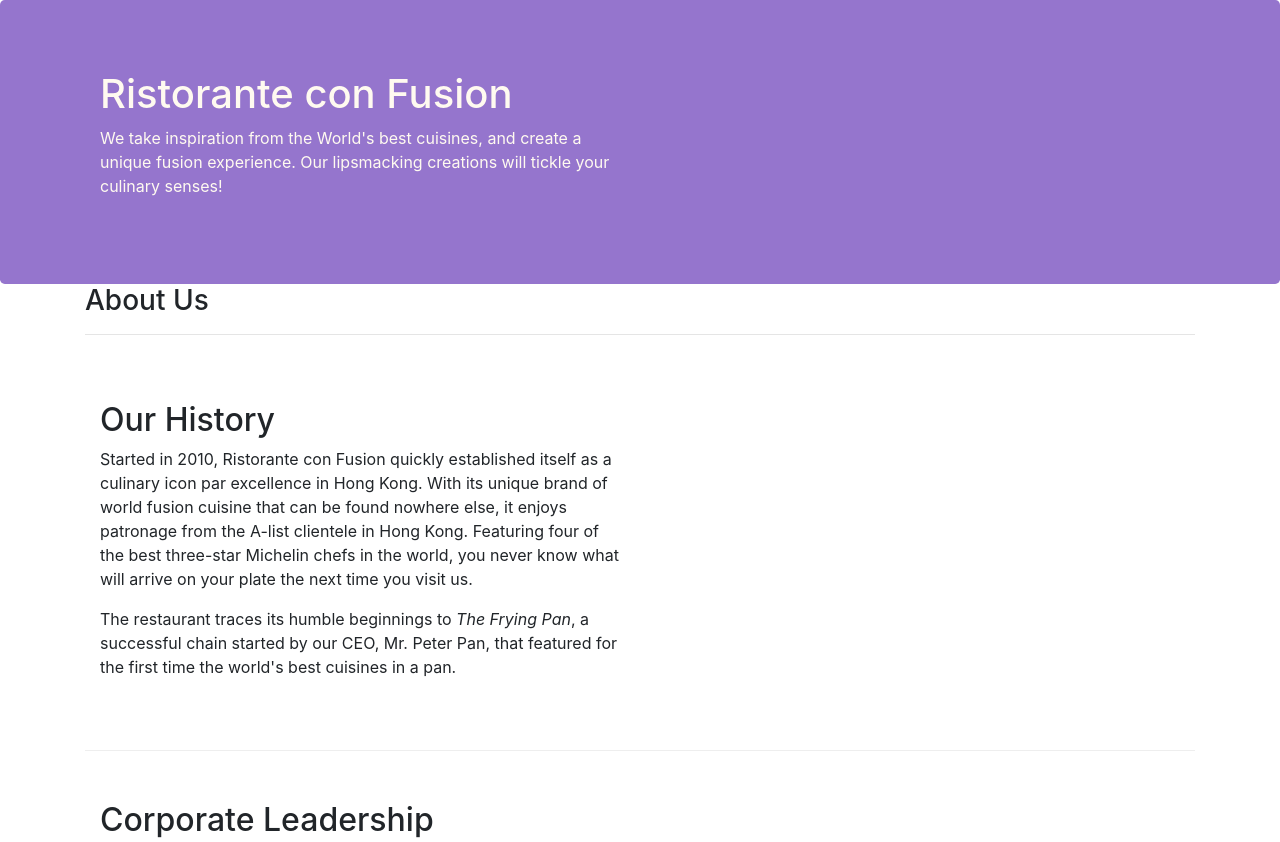
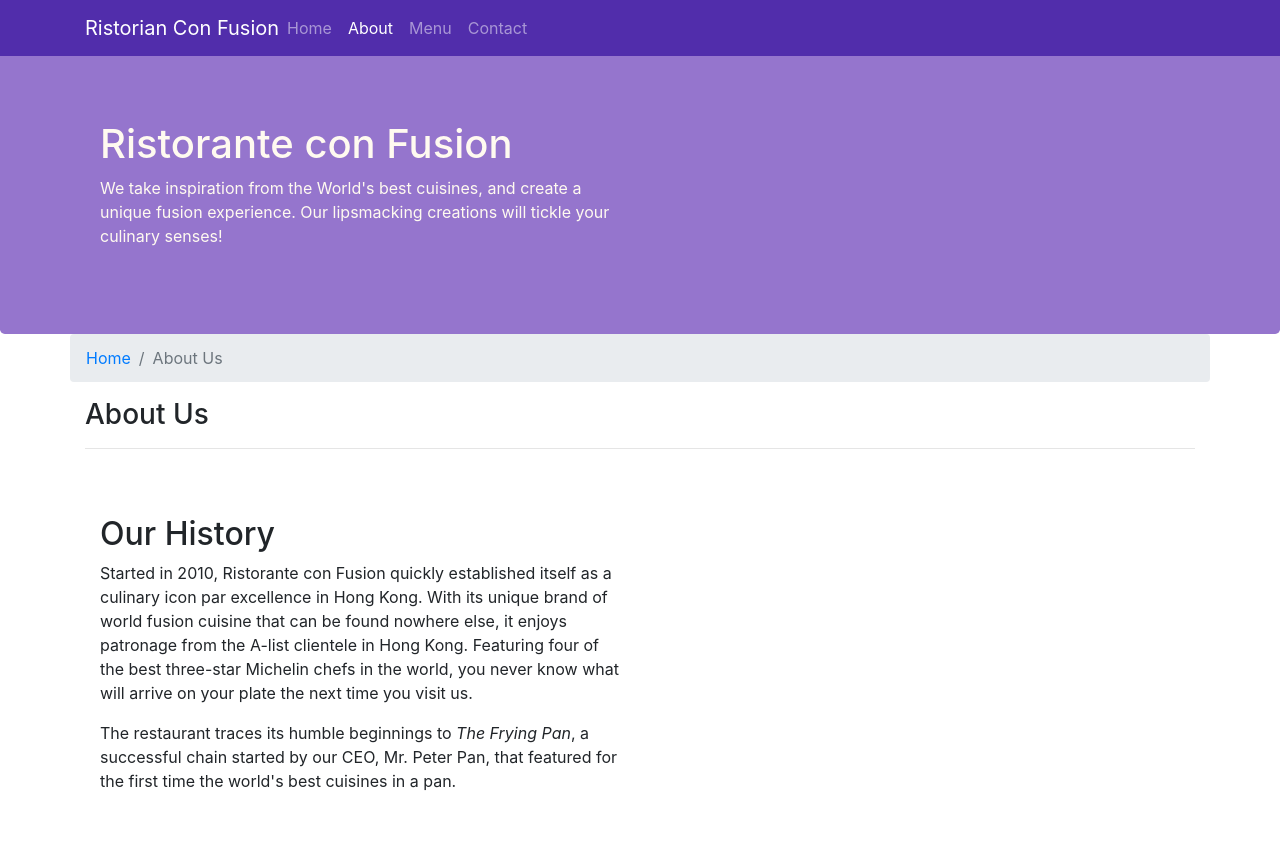
Before and after one commit to ThanoshanMV/bootstrap-101, a website: page aboutus.html in a window 1280 px wide. Shown: the top 842 px of the page. Drawn offline with nearby package versions, Linux system fonts and the light colour scheme.

Commit message:
navbar and breadcrumb

```diff
--- a/aboutus.html
+++ b/aboutus.html
@@ -19,6 +19,33 @@
   </head>
 
   <body>
+    <nav class="navbar navbar-dark navbar-expand-sm fixed-top">
+      <div class="container">
+        <button
+          class="navbar-toggler"
+          type="button"
+          data-toggle="collapse"
+          data-target="#Navbar"
+        >
+          <span class="navbar-toggler-icon"></span>
+        </button>
+        <a class="navbar-brand mr-auto" href="./index.html"
+          >Ristorian Con Fusion</a
+        >
+        <div class="collapse navbar-collapse" id="Navbar">
+          <ul class="navbar-nav mr-auto">
+            <li class="nav-item">
+              <a class="nav-link" href="./index.html">Home</a>
+            </li>
+            <li class="nav-item active">
+              <a class="nav-link" href="#">About</a>
+            </li>
+            <li class="nav-item"><a class="nav-link" href="#">Menu</a></li>
+            <li class="nav-item"><a class="nav-link" href="#">Contact</a></li>
+          </ul>
+        </div>
+      </div>
+    </nav>
     <header class="jumbotron">
       <div class="container">
         <div class="row row-header">
@@ -37,6 +64,12 @@
 
     <div class="container">
       <div class="row">
+        <ol class="col-12 breadcrumb">
+          <li class="breadcrumb-item">
+            <a href="./index.html">Home</a>
+          </li>
+          <li class="breadcrumb-item active">About Us</li>
+        </ol>
         <div class="col-12">
           <h3>About Us</h3>
           <hr />
@@ -118,7 +151,7 @@
           <div class="col-4 offset-1 col-sm-2">
             <h5>Links</h5>
             <ul class="list-unstyled">
-              <li><a href="#">Home</a></li>
+              <li><a href="./index.html">Home</a></li>
               <li><a href="#">About</a></li>
               <li><a href="#">Menu</a></li>
               <li><a href="#">Contact</a></li>
--- a/css/styles.css
+++ b/css/styles.css
@@ -28,3 +28,12 @@
   margin: 0px;
   color: #0f0f0f;
 }
+
+body {
+  padding: 50px 0px;
+  z-index: 0;
+}
+
+.navbar-dark {
+  background-color: #512dab;
+}
```
Also changed, not shown: index.html (+26 -1 lines).
